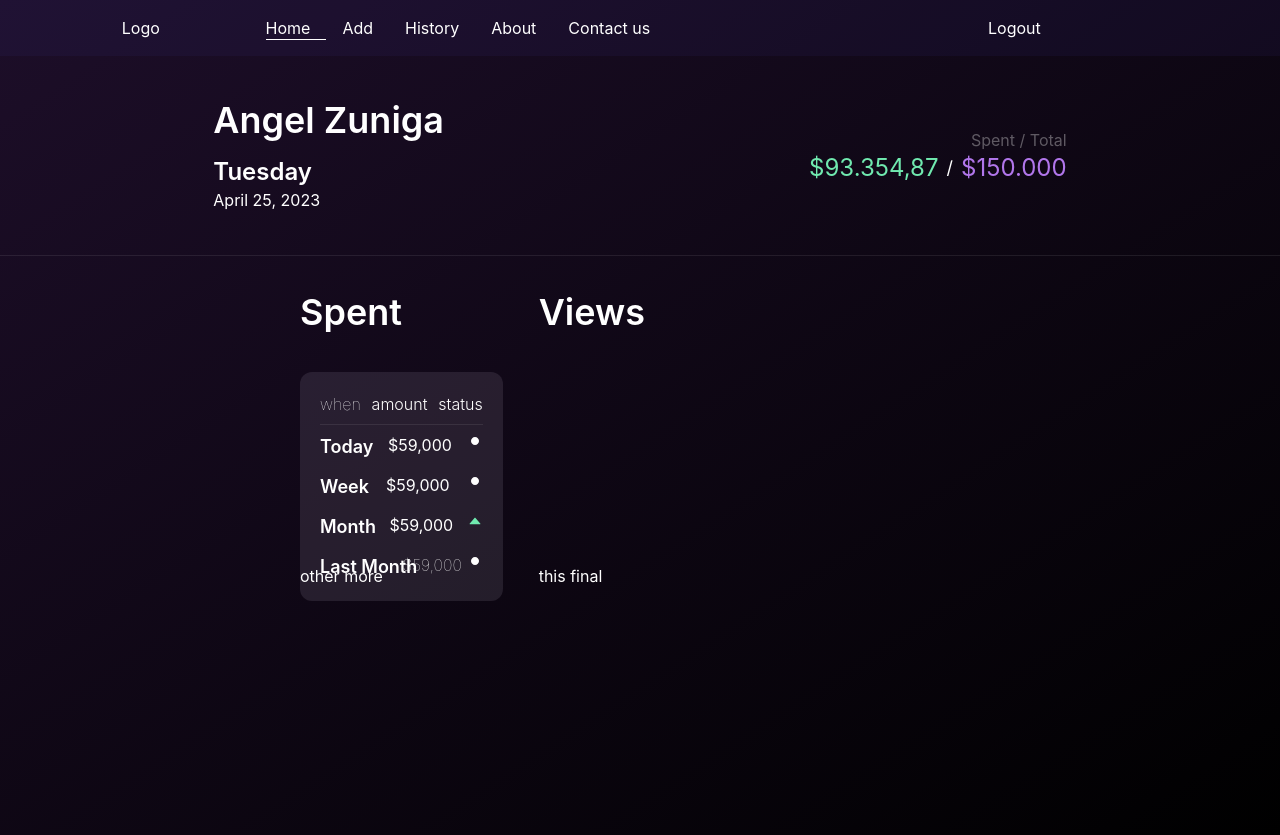
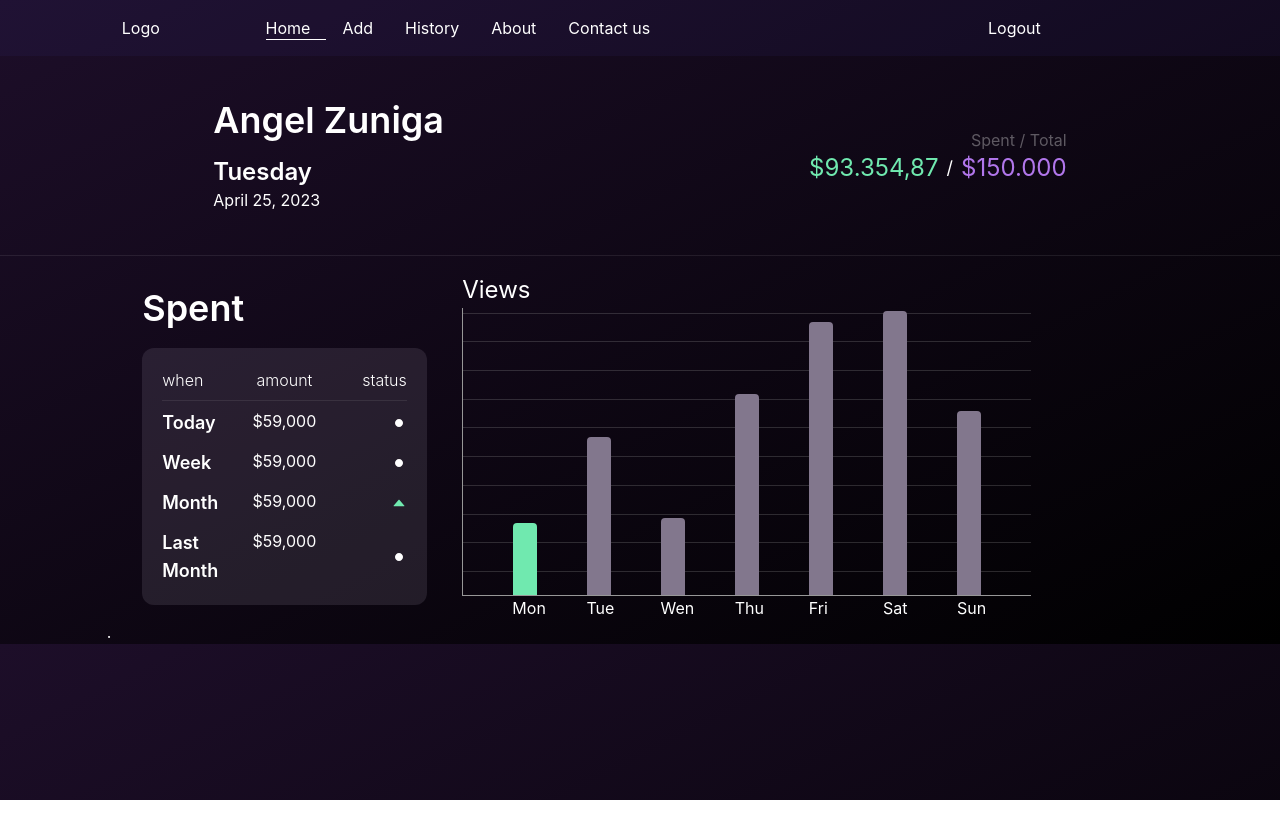
Before and after one commit to Magendev-by-Angel/Finnans, a Next.js app: page / in a window 1280 px wide. After the commit the page ends 800 px from the top, so only its background shows below. Built offline with nearby package versions, Linux system fonts and the light colour scheme.

Commit message:
Added views

```diff
--- a/components/Spent.tsx
+++ b/components/Spent.tsx
@@ -10,34 +10,36 @@ function Spent({ amount }: InputProps) {
 	const times = ['Today', 'Week', 'Month', 'Last Month']
 	const price = formatter(amount)
 	return (
-		<section className="flex flex-col gap-1">
-			<h1 className="font-semibold text-4xl py-9">Spent</h1>
+		<section className="flex flex-col gap-1 w-4/5">
+			<h1 className="font-semibold text-4xl py-4">Spent</h1>
 			<div className="bg-table rounded-xl w-[100%] p-5">
 				<div className="border-b border-[#ffffff15] w-full pb-2">
 					<div className="flex flex-row justify-between items-center">
-						<p className="font-thin">when</p>
-						<p className="font-light">amount</p>
-						<p className="font-light">status</p>
+						<p className=" w-1/3 flex justify-start font-light">
+							when
+						</p>
+						<p className=" w-1/3 flex justify-center font-light">
+							amount
+						</p>
+						<p className=" w-1/3 flex justify-end font-light">
+							status
+						</p>
 					</div>
 				</div>
-				<div className="flex flex-col gap-3 mt-2">
+				<div className="flex flex-wrap gap-3 mt-2">
 					{times.map(t => {
 						return (
 							<div
 								key={t}
-								className="flex flex-row justify-between"
+								className="flex justify-between w-full"
 							>
-								<h2 className=" font-semibold text-lg">{t}</h2>
-								<h2
-									className={
-										t === 'Last Month'
-											? ' ml-[-12%] font-thin'
-											: null
-									}
-								>
+								<h2 className=" font-semibold text-lg w-1/3">
+									{t}
+								</h2>
+								<h2 className="w-1/3 flex justify-center">
 									{price}
 								</h2>
-								<div>
+								<div className="w-1/3 flex justify-end items-center">
 									{t === 'Month' ? (
 										<AiFillCaretUp className="text-whitegreen" />
 									) : (
--- a/components/dashboard.tsx
+++ b/components/dashboard.tsx
@@ -1,4 +1,5 @@
 import Spend from './Spent'
+import Views from './views'
 const Periods = ({ periods }) => (
 	<div className="w-1/2 flex items-start flex-col">
 		{periods.map(period => (
@@ -17,14 +18,18 @@ const Amounts = ({ amounts }) => (
 
 const Dashboard = () => {
 	return (
-		<section>
-			<div className="mx-[300px] grid grid-cols-3 grid-rows-2 h-[72.4vh] gap-9">
-				<Spend amount={59000} />
-				<h1 className="col-span-2 font font-semibold text-4xl py-9">
-					Views
-				</h1>
-				<h1>other more</h1>
-				<h1 className="col-span-2">this final</h1>
+		<section className="mt-4 border-[#ffffff15] flex justify-center">
+			<div className="w-10/12 ">
+				<div className="w-full flex">
+					<div className="w-1/3 flex justify-center">
+						<Spend amount={59000} />
+					</div>
+					<div className="w-2/3">
+						<Views />
+					</div>
+				</div>
+
+				<div className="w-full ">.</div>
 			</div>
 		</section>
 	)
--- a/components/views.tsx
+++ b/components/views.tsx
@@ -1,3 +1,4 @@
+'use client'
 const randomIntFromInterval = (min: number, max: number) => {
 	return Math.floor(Math.random() * (max - min + 1) + min)
 }
```
